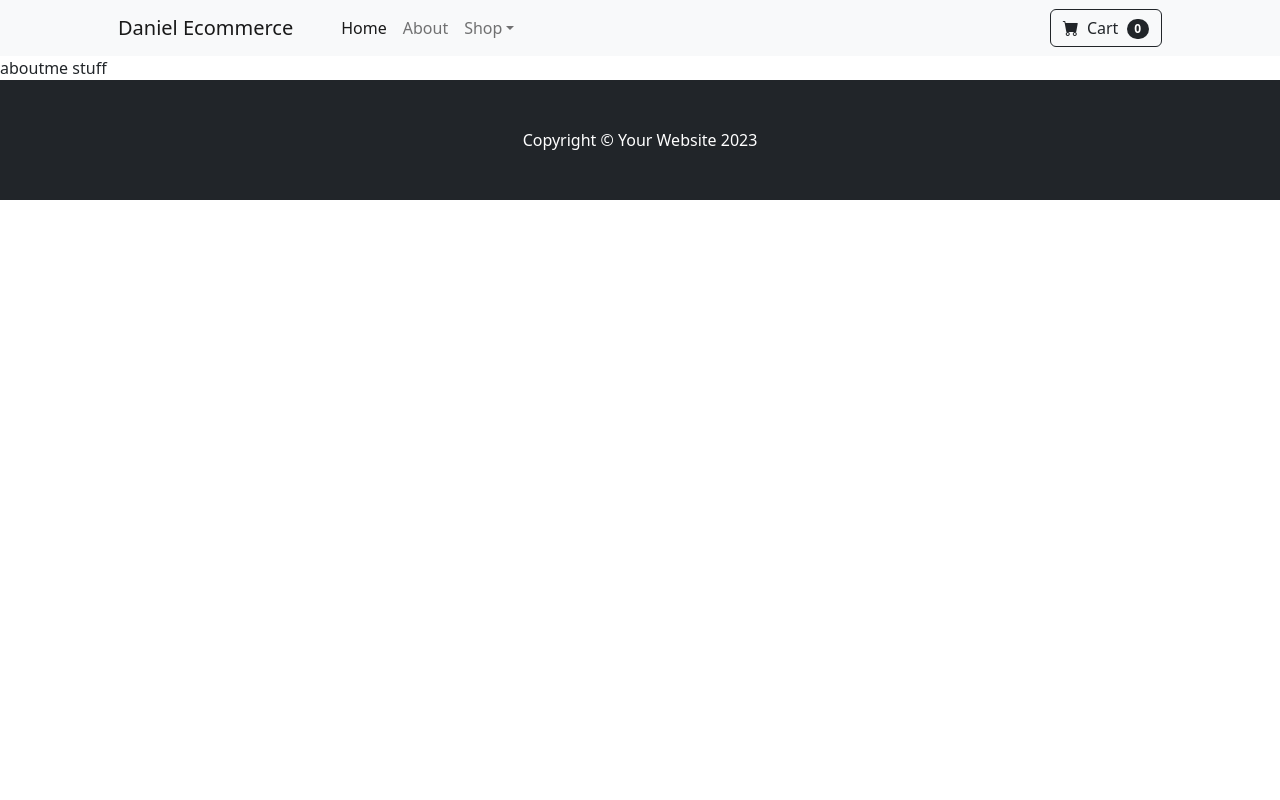
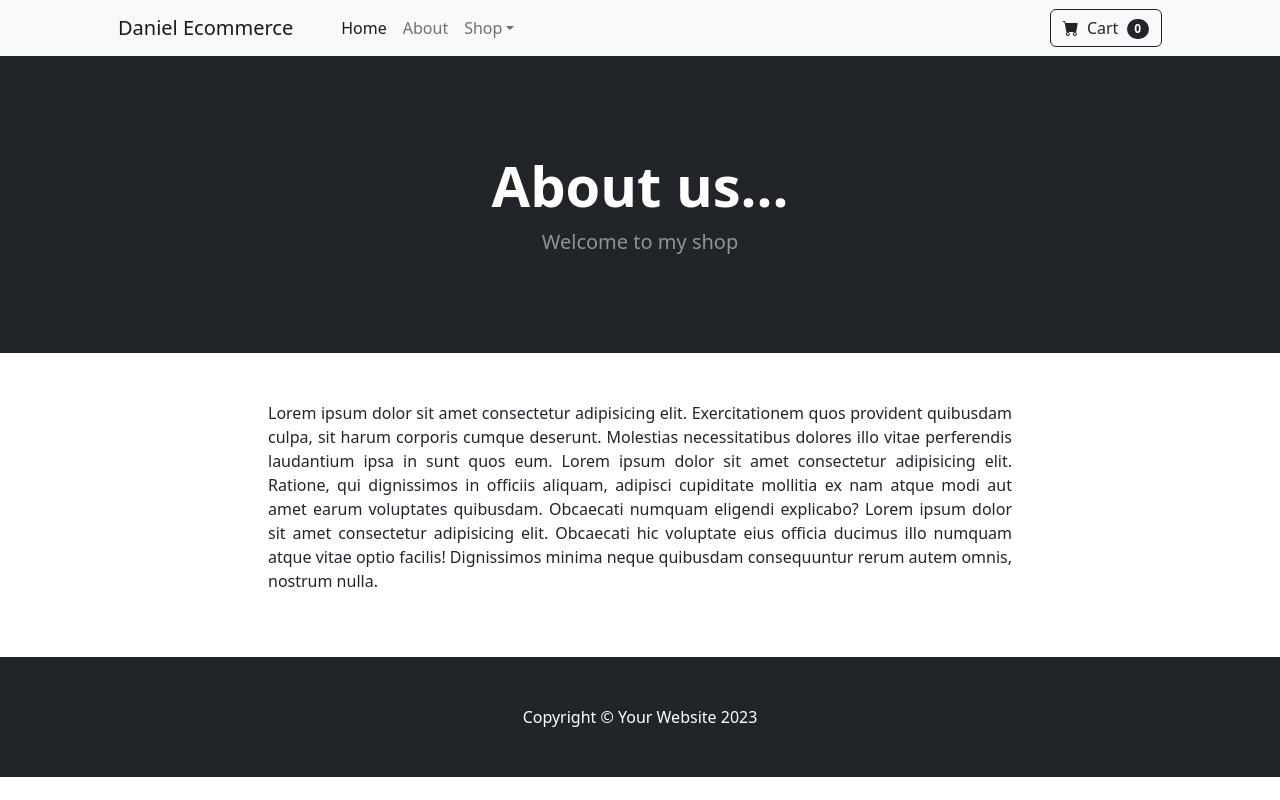
Before and after one commit to dfloresca/djangoecommerce, a Django app: page /about/ in a window 1280 px wide. Run offline with Django 5.2, Linux system fonts and the light colour scheme; some libraries are stand-ins or nearby versions.

Commit message:
feat: added some formatting to about.html

```diff
--- a/djangoecommerce/store/templates/about.html
+++ b/djangoecommerce/store/templates/about.html
@@ -1,7 +1,29 @@
 {% extends 'base.html' %}
 
 {% block content %}
+<!-- Header-->
+<header class="bg-dark py-5">
+    <div class="container px-4 px-lg-5 my-5">
+        <div class="text-center text-white">
+            <h1 class="display-4 fw-bolder">About us...</h1>
+            <p class="lead fw-normal text-white-50 mb-0">Welcome to my shop</p>
+        </div>
+    </div>
+</header>
+<div class="container">
+    <div class="row">
+        <center>
+            <div class="col-8">
+                <br /><br />
+                <p align="justify">
+                    Lorem ipsum dolor sit amet consectetur adipisicing elit. Exercitationem quos provident quibusdam culpa, sit harum corporis cumque deserunt. Molestias necessitatibus dolores illo vitae perferendis laudantium ipsa in sunt quos eum.
+                    Lorem ipsum dolor sit amet consectetur adipisicing elit. Ratione, qui dignissimos in officiis aliquam, adipisci cupiditate mollitia ex nam atque modi aut amet earum voluptates quibusdam. Obcaecati numquam eligendi explicabo?
+                    Lorem ipsum dolor sit amet consectetur adipisicing elit. Obcaecati hic voluptate eius officia ducimus illo numquam atque vitae optio facilis! Dignissimos minima neque quibusdam consequuntur rerum autem omnis, nostrum nulla.
 
-    aboutme stuff
-
+                </p>
+                <br /><br />
+            </div>
+        </center>
+    </div>
+</div>
 {% endblock %}
```
